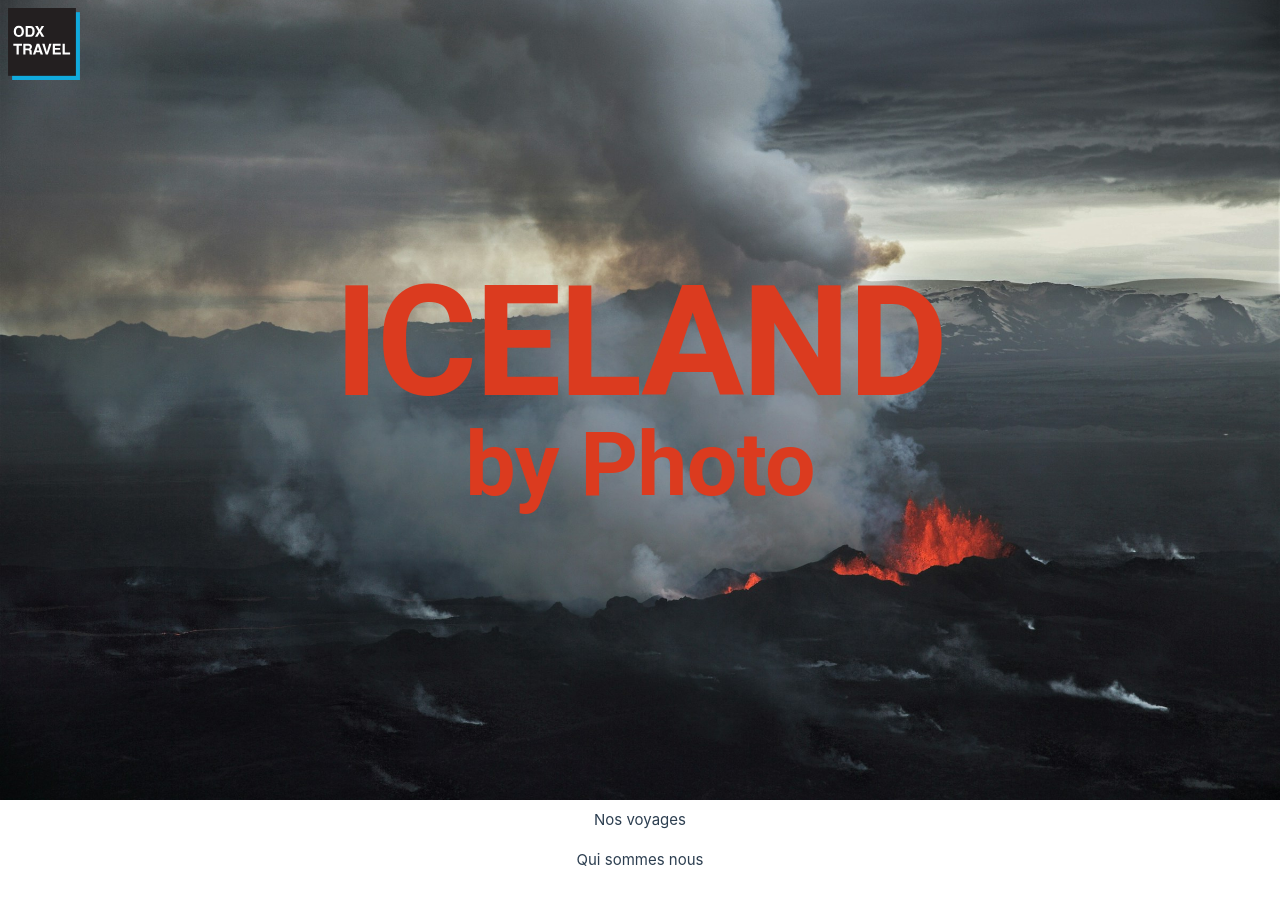
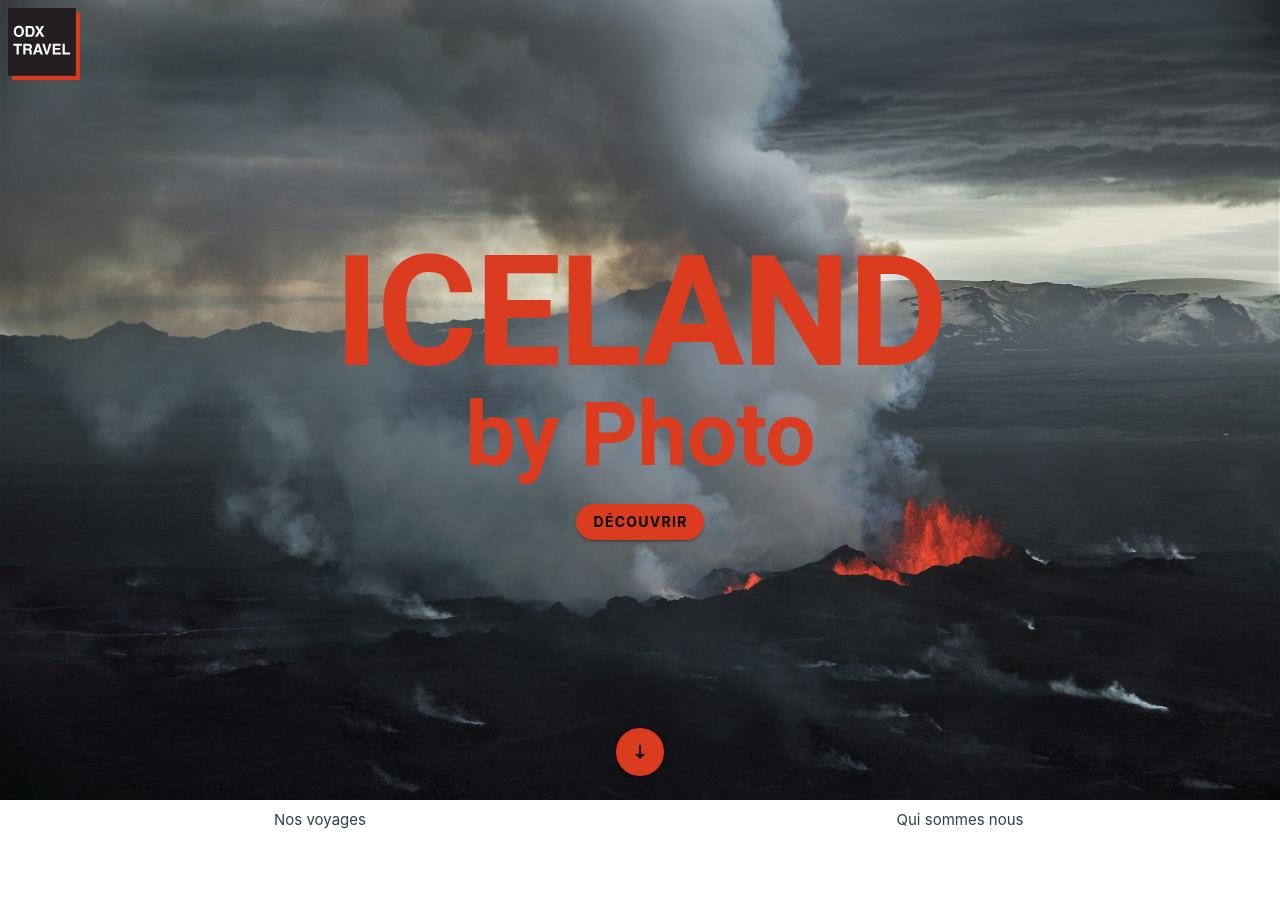
Before and after one commit to odexvy/ODX-Travel, a Vue app: page / in a window 1280 px wide. Shown: the top 904 px of the page. Before the commit the page ends 880 px from the top, so only its background shows below. Built offline with nearby package versions, Linux system fonts and the light colour scheme.

Commit message:
inti pinia store and store the accent color value from carousel

```diff
--- a/package.json
+++ b/package.json
@@ -4,7 +4,7 @@
   "private": true,
   "type": "module",
   "scripts": {
-    "dev": "vite",
+    "dev": "vite --force",
     "build": "run-p type-check \"build-only {@}\" --",
     "preview": "vite preview",
     "test:unit": "vitest",
--- a/src/App.vue
+++ b/src/App.vue
@@ -1,12 +1,15 @@
 <script setup lang="ts">
 import { RouterView } from 'vue-router'
-import ODXLogo from './components/icons/ODXLogo.vue'
+import ODXLogo from './components/ODXLogo.vue'
+import { useCurrentAccentColorFromCarouselStore } from './stores/CurrentAccentColorFromCarousel'
+
+const currentAccentColorFromCarousel = useCurrentAccentColorFromCarouselStore()
 </script>
 
 <template>
   <div class="appContainer">
     <header>
-      <ODXLogo svgColor="#1ad" width="72" height="72" />
+      <ODXLogo :svgColor="currentAccentColorFromCarousel.color" width="72" height="72" />
       <!-- <img alt="Vue logo" class="logo" src="@/assets/logo.svg" width="54" height="54" /> -->
       <!-- <nav>
         <RouterLink to="/">Home</RouterLink>
--- a/src/assets/base.css
+++ b/src/assets/base.css
@@ -55,7 +55,7 @@
 *::after {
   box-sizing: border-box;
   margin: 0;
-  font-weight: normal;
+  /* font-weight: normal; */
 }
 
 body {
--- /dev/null
+++ b/src/components/IconButton.vue
@@ -0,0 +1,13 @@
+<script setup lang="ts">
+const { color, iconColor, iconName } = defineProps(['color', 'iconColor', 'iconName'])
+
+const iconFinalPath = 'mdi-' + iconName
+</script>
+
+<template>
+  <v-btn icon rounded="xl" :color="color">
+    <v-icon :icon="iconFinalPath" :color="iconColor"></v-icon
+  ></v-btn>
+</template>
+
+<style scoped></style>
--- /dev/null
+++ b/src/components/TextButton.vue
@@ -0,0 +1,11 @@
+<script setup lang="ts">
+const { color, text, textColor } = defineProps(['color', 'text', 'textColor'])
+</script>
+
+<template>
+  <v-btn rounded="xl" :color="color" :style="{ fontWeight: 'bold', color: textColor }">{{
+    text
+  }}</v-btn>
+</template>
+
+<style scoped></style>
--- /dev/null
+++ b/src/stores/CurrentAccentColorFromCarousel.ts
@@ -0,0 +1,11 @@
+import { ref } from 'vue'
+import { defineStore } from 'pinia'
+
+export const useCurrentAccentColorFromCarouselStore = defineStore(
+  'currentAccentColorFromCarousel',
+  () => {
+    const color = ref('#fff')
+
+    return { color }
+  }
+)
--- a/src/travelDatas.js
+++ b/src/travelDatas.ts
@@ -1,26 +1,30 @@
-export const travelDatas = {
-  Indonesia: {
+export const travelDatas = [
+  {
     title: 'Iceland',
     subTitle: 'by Photo',
     image: 'photo-iceland',
-    color: '#DB3B1F'
+    color: '#db3b1f',
+    textColor: '#000'
   },
-  Vietnam: {
+  {
     title: 'Vietnam',
     subTitle: 'by Foot',
     image: 'trek-vietnam',
-    color: '#99db1f'
+    color: '#99db1f',
+    textColor: '#000'
   },
-  Mongolia: {
+  {
     title: 'Mongolia',
     subTitle: 'by Bike',
     image: 'vtt-mongolia',
-    color: '#1FDB83'
+    color: '#1FDB83',
+    textColor: '#000'
   },
-  Namibia: {
+  {
     title: 'Namibia',
     subTitle: 'by Road',
     image: 'road-namibia',
-    color: '#DB1F4E'
+    color: '#DB1F4E',
+    textColor: '#fff'
   }
-}
+]
--- a/src/views/HomeView.vue
+++ b/src/views/HomeView.vue
@@ -1,19 +1,31 @@
 <script setup lang="ts">
-import { travelDatas } from '../travelDatas.js'
+import TextButton from '@/components/TextButton.vue'
+import IconButton from '@/components/IconButton.vue'
+import { travelDatas } from '../travelDatas.ts'
+import { useCurrentAccentColorFromCarouselStore } from '../stores/CurrentAccentColorFromCarousel'
+
+const currentAccentColorFromCarousel = useCurrentAccentColorFromCarouselStore()
+const data = travelDatas
 
 function getImageUrl(name: string, ext: 'jpg' | 'png') {
   return new URL(`../assets/images/${name}.${ext}`, import.meta.url).href
 }
+
+const handleCarouselChange = (index: any) => {
+  console.log(index, data[index].color)
+  currentAccentColorFromCarousel.color = data[index].color
+}
 </script>
 
 <template>
-  <v-carousel :show-arrows="false" cycle hide-delimiters height="100vh">
-    <v-carousel-item
-      v-for="(toto, i) in travelDatas"
-      :key="i"
-      :src="getImageUrl(toto.image, 'jpg')"
-      cover
-    >
+  <v-carousel
+    :show-arrows="false"
+    cycle
+    hide-delimiters
+    height="100vh"
+    @update:model-value="handleCarouselChange($event)"
+  >
+    <v-carousel-item v-for="(toto, i) in data" :key="i" :src="getImageUrl(toto.image, 'jpg')" cover>
       <v-row
         class="d-flex fill-height justify-center align-center flex-column"
         :style="{ gap: 24 }"
@@ -40,19 +52,40 @@ function getImageUrl(name: string, ext: 'jpg' | 'png') {
         >
           {{ toto.subTitle }}
         </div>
+        <div class="discoverButton">
+          <TextButton text="Découvrir" :text-color="toto.textColor" :color="toto.color" />
+        </div>
+        <div class="goDownButton">
+          <IconButton iconName="arrow-down-thin" :icon-color="toto.textColor" :color="toto.color" />
+        </div>
       </v-row>
     </v-carousel-item>
   </v-carousel>
-  <div class="content">Nos voyages</div>
-  <div class="content">Qui sommes nous</div>
+  <div class="content">
+    <div class="test">Nos voyages</div>
+    <div class="test">Qui sommes nous</div>
+  </div>
 </template>
 
 <style>
 .content {
+  display: flex;
+  height: 90vh;
+  width: 100%;
+}
+.test {
   padding: 8px;
   max-width: 1240px;
   width: 100%;
   display: flex;
   justify-content: center;
 }
+.discoverButton {
+  margin-top: 24px;
+}
+.goDownButton {
+  position: absolute;
+  bottom: 0;
+  margin-bottom: 24px;
+}
 </style>
--- a/tsconfig.app.json
+++ b/tsconfig.app.json
@@ -5,7 +5,7 @@
   "compilerOptions": {
     "composite": true,
     "tsBuildInfoFile": "./node_modules/.tmp/tsconfig.app.tsbuildinfo",
-
+    "allowImportingTsExtensions": true,
     "baseUrl": ".",
     "paths": {
       "@/*": ["./src/*"]
--- a/tsconfig.node.json
+++ b/tsconfig.node.json
@@ -11,7 +11,7 @@
     "composite": true,
     "noEmit": true,
     "tsBuildInfoFile": "./node_modules/.tmp/tsconfig.node.tsbuildinfo",
-
+    "allowImportingTsExtensions": true,
     "module": "ESNext",
     "moduleResolution": "Bundler",
     "types": ["node"]
--- a/tsconfig.vitest.json
+++ b/tsconfig.vitest.json
@@ -4,7 +4,7 @@
   "compilerOptions": {
     "composite": true,
     "tsBuildInfoFile": "./node_modules/.tmp/tsconfig.vitest.tsbuildinfo",
-
+    "allowImportingTsExtensions": true,
     "lib": [],
     "types": ["node", "jsdom"]
   }
```
Also changed, not shown: src/components/ODXLogo.vue (renamed from src/components/icons/ODXLogo.vue), 1 other file (tests, documents, lock files or other folders).
